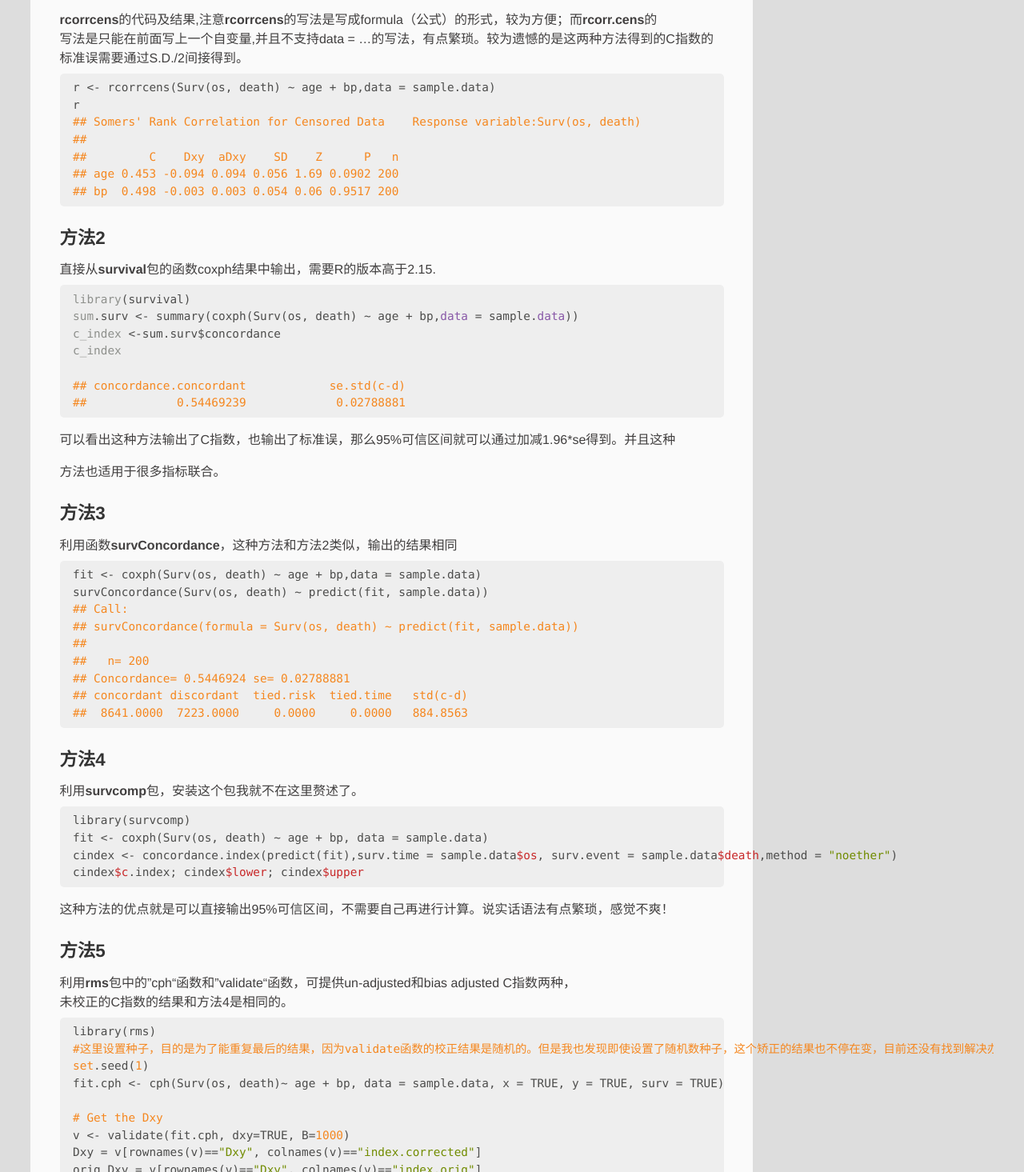
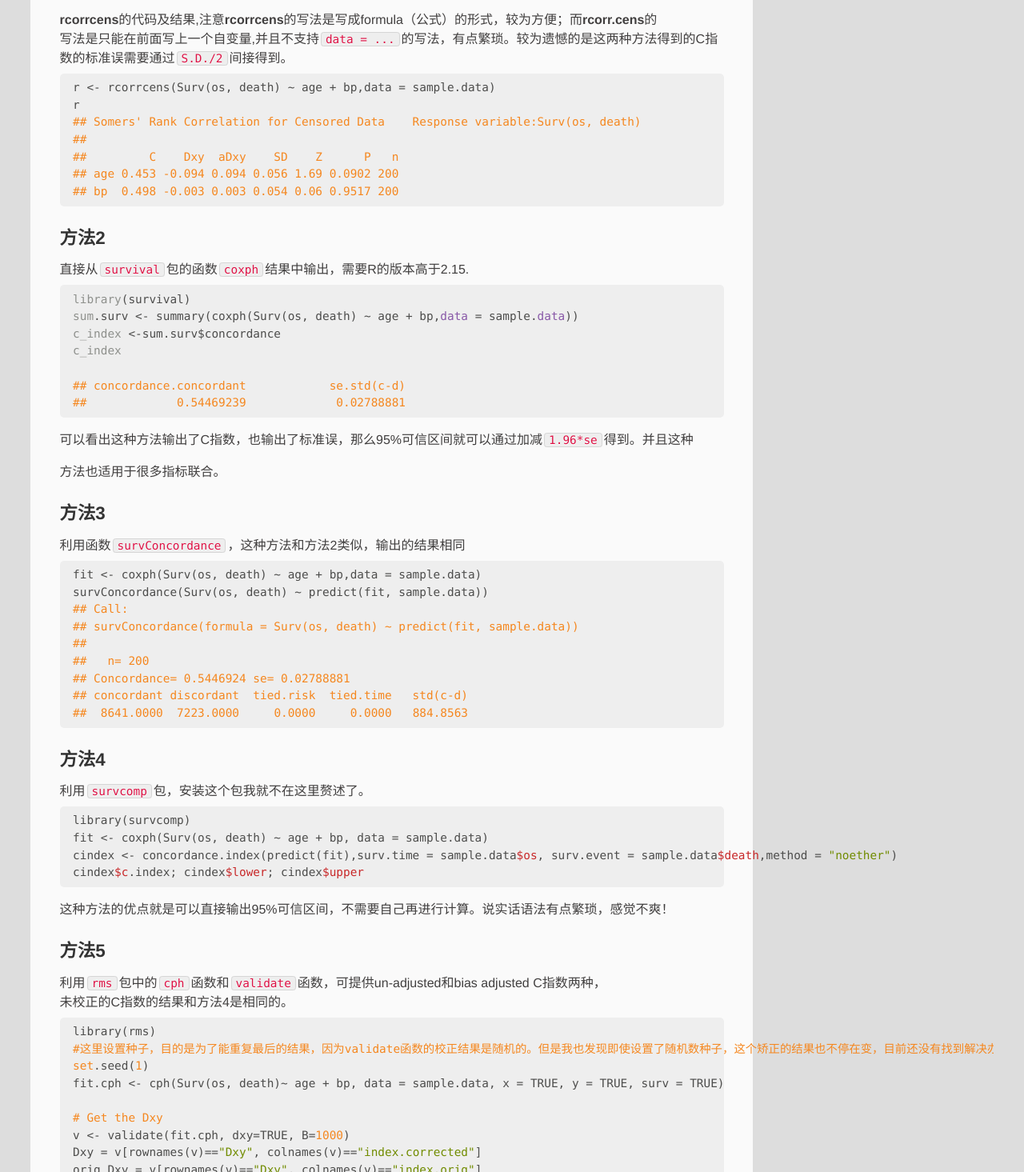
Before and after one commit to Zeemanary/Zeemanary.github.io, a plain HTML site: page 2015/10/10/cindex/index.html in a window 1280 px wide. Shown: the part 2088-3553 px from the top of the page at 80% size. Drawn offline with Linux system fonts and the light colour scheme; a script that the page names is missing.

Commit message:
Site updated: 2015-10-10 03:49:21

```diff
--- a/2015/10/10/cindex/index.html
+++ b/2015/10/10/cindex/index.html
@@ -23,7 +23,7 @@
 评价一个预测模型的表现可以从三方面来度量：
 
 区分能力（discrimination）： 指的是模型区分有病/没病，死亡/活着等结局的预测能力。简单举个例子，比如说，现有100个人，50个有病，50个健康；你用预测模型预测出46个有病，54个没病。那么这46个覆盖到50个真正有病的人的多少就直接决定了你模型预测的靠谱">
-<meta property="og:updated_time" content="2015-10-09T19:23:26.085Z">
+<meta property="og:updated_time" content="2015-10-09T19:48:29.613Z">
 <meta name="twitter:card" content="summary">
 <meta name="twitter:title" content="C-index/C-statistic 计算的5种不同方法及比较">
 <meta name="twitter:description" content="前言声明： 所有计算基于R软件，如果有人问其他软件如何实现，请自行Google。
@@ -163,7 +163,7 @@ head(sample.data)
 <span class="preprocessor">##   <span class="number">4.528492e-01</span>  -<span class="number">9.430156e-02</span>   <span class="number">5.565299e-02</span>   <span class="number">2.000000e+02</span>   <span class="number">0.000000e+00</span> </span>
 <span class="preprocessor">##     uncensored Relevant Pairs     Concordant      Uncertain </span>
 <span class="preprocessor">##   <span class="number">1.290000e+02</span>   <span class="number">3.172800e+04</span>   <span class="number">1.436800e+04</span>   <span class="number">8.072000e+03</span></span>
-</code></pre><p> <strong>rcorrcens</strong>的代码及结果,注意<strong>rcorrcens</strong>的写法是写成formula（公式）的形式，较为方便；而<strong>rcorr.cens</strong>的<br>  写法是只能在前面写上一个自变量,并且不支持data = …的写法，有点繁琐。较为遗憾的是这两种方法得到的C指数的标准误需要通过S.D./2间接得到。</p>
+</code></pre><p> <strong>rcorrcens</strong>的代码及结果,注意<strong>rcorrcens</strong>的写法是写成formula（公式）的形式，较为方便；而<strong>rcorr.cens</strong>的<br>  写法是只能在前面写上一个自变量,并且不支持<code>data = ...</code>的写法，有点繁琐。较为遗憾的是这两种方法得到的C指数的标准误需要通过<code>S.D./2</code>间接得到。</p>
 <pre><code>r &lt;- rcorrcens(Surv(os, death) ~ age + bp,data = sample.data)
 r
 <span class="preprocessor">## Somers' Rank Correlation for Censored Data    Response variable:Surv(os, death)</span>
@@ -171,7 +171,7 @@ r
 <span class="preprocessor">##         C    Dxy  aDxy    SD    Z      P   n</span>
 <span class="preprocessor">## age 0.453 -0.094 0.094 0.056 1.69 0.0902 200</span>
 <span class="preprocessor">## bp  0.498 -0.003 0.003 0.054 0.06 0.9517 200</span>
-</code></pre><h3 id="方法2"><strong>方法2</strong></h3><p>直接从<strong>survival</strong>包的函数coxph结果中输出，需要R的版本高于2.15.    </p>
+</code></pre><h3 id="方法2"><strong>方法2</strong></h3><p>直接从<code>survival</code>包的函数<code>coxph</code>结果中输出，需要R的版本高于2.15.    </p>
 <pre><code><span class="title">library</span>(survival)
 <span class="title">sum</span>.surv &lt;- summary(coxph(<span class="type">Surv</span>(os, death) ~ age + bp,<span class="typedef"><span class="keyword">data</span> = sample.<span class="keyword">data</span>))</span>
 <span class="title">c_index</span> &lt;-sum.surv$concordance
@@ -179,9 +179,9 @@ r
 
 <span class="preprocessor">## concordance.concordant            se.std(c-d) </span>
 <span class="preprocessor">##             0.54469239             0.02788881</span>
-</code></pre><p>可以看出这种方法输出了C指数，也输出了标准误，那么95%可信区间就可以通过加减1.96*se得到。并且这种</p>
+</code></pre><p>可以看出这种方法输出了C指数，也输出了标准误，那么95%可信区间就可以通过加减<code>1.96*se</code>得到。并且这种</p>
 <p>方法也适用于很多指标联合。</p>
-<h3 id="方法3"><strong>方法3</strong></h3><p>利用函数<strong>survConcordance</strong>，这种方法和方法2类似，输出的结果相同</p>
+<h3 id="方法3"><strong>方法3</strong></h3><p>利用函数<code>survConcordance</code>，这种方法和方法2类似，输出的结果相同</p>
 <pre><code>fit &lt;- coxph(Surv(os, death) ~ age + bp,data = sample.data)
 survConcordance(Surv(os, death) ~ predict(fit, sample.data))
 <span class="preprocessor">## Call:</span>
@@ -191,13 +191,13 @@ survConcordance(Surv(os, death) ~ predict(fit, sample.data))
 <span class="preprocessor">## Concordance= <span class="number">0.5446924</span> se= <span class="number">0.02788881</span></span>
 <span class="preprocessor">## concordant discordant  tied.risk  tied.time   std(c-d) </span>
 <span class="preprocessor">##  <span class="number">8641.0000</span>  <span class="number">7223.0000</span>     <span class="number">0.0000</span>     <span class="number">0.0000</span>   <span class="number">884.8563</span></span>
-</code></pre><h3 id="方法4"><strong>方法4</strong></h3><p>利用<strong>survcomp</strong>包，安装这个包我就不在这里赘述了。</p>
+</code></pre><h3 id="方法4"><strong>方法4</strong></h3><p>利用<code>survcomp</code>包，安装这个包我就不在这里赘述了。</p>
 <pre><code>library(survcomp)
 fit &lt;- coxph(Surv(os, death) ~ age + bp, data = sample.data)
 cindex &lt;- concordance.index(predict(fit),surv.time = sample.data<span class="variable">$os</span>, surv.event = sample.data<span class="variable">$death</span>,method = <span class="string">"noether"</span>)
 cindex<span class="variable">$c</span>.index; cindex<span class="variable">$lower</span>; cindex<span class="variable">$upper</span>
 </code></pre><p>这种方法的优点就是可以直接输出95%可信区间，不需要自己再进行计算。说实话语法有点繁琐，感觉不爽！</p>
-<h3 id="方法5"><strong>方法5</strong></h3><p>利用<strong>rms</strong>包中的”cph“函数和”validate“函数，可提供un-adjusted和bias adjusted C指数两种，<br>未校正的C指数的结果和方法4是相同的。</p>
+<h3 id="方法5"><strong>方法5</strong></h3><p>利用<code>rms</code>包中的<code>cph</code>函数和<code>validate</code>函数，可提供un-adjusted和bias adjusted C指数两种，<br>未校正的C指数的结果和方法4是相同的。</p>
 <pre><code>library(rms)
 <span class="preprocessor">#这里设置种子，目的是为了能重复最后的结果，因为validate函数的校正结果是随机的。但是我也发现即使设置了随机数种子，这个矫正的结果也不停在变，目前还没有找到解决办法，希望知道的大侠能给与指导。</span>
 <span class="built_in">set</span>.seed(<span class="number">1</span>)
--- a/index.html
+++ b/index.html
@@ -148,7 +148,7 @@ head(sample.data)
 <span class="preprocessor">##   <span class="number">4.528492e-01</span>  -<span class="number">9.430156e-02</span>   <span class="number">5.565299e-02</span>   <span class="number">2.000000e+02</span>   <span class="number">0.000000e+00</span> </span>
 <span class="preprocessor">##     uncensored Relevant Pairs     Concordant      Uncertain </span>
 <span class="preprocessor">##   <span class="number">1.290000e+02</span>   <span class="number">3.172800e+04</span>   <span class="number">1.436800e+04</span>   <span class="number">8.072000e+03</span></span>
-</code></pre><p> <strong>rcorrcens</strong>的代码及结果,注意<strong>rcorrcens</strong>的写法是写成formula（公式）的形式，较为方便；而<strong>rcorr.cens</strong>的<br>  写法是只能在前面写上一个自变量,并且不支持data = …的写法，有点繁琐。较为遗憾的是这两种方法得到的C指数的标准误需要通过S.D./2间接得到。</p>
+</code></pre><p> <strong>rcorrcens</strong>的代码及结果,注意<strong>rcorrcens</strong>的写法是写成formula（公式）的形式，较为方便；而<strong>rcorr.cens</strong>的<br>  写法是只能在前面写上一个自变量,并且不支持<code>data = ...</code>的写法，有点繁琐。较为遗憾的是这两种方法得到的C指数的标准误需要通过<code>S.D./2</code>间接得到。</p>
 <pre><code>r &lt;- rcorrcens(Surv(os, death) ~ age + bp,data = sample.data)
 r
 <span class="preprocessor">## Somers' Rank Correlation for Censored Data    Response variable:Surv(os, death)</span>
@@ -156,7 +156,7 @@ r
 <span class="preprocessor">##         C    Dxy  aDxy    SD    Z      P   n</span>
 <span class="preprocessor">## age 0.453 -0.094 0.094 0.056 1.69 0.0902 200</span>
 <span class="preprocessor">## bp  0.498 -0.003 0.003 0.054 0.06 0.9517 200</span>
-</code></pre><h3 id="方法2"><strong>方法2</strong></h3><p>直接从<strong>survival</strong>包的函数coxph结果中输出，需要R的版本高于2.15.    </p>
+</code></pre><h3 id="方法2"><strong>方法2</strong></h3><p>直接从<code>survival</code>包的函数<code>coxph</code>结果中输出，需要R的版本高于2.15.    </p>
 <pre><code><span class="title">library</span>(survival)
 <span class="title">sum</span>.surv &lt;- summary(coxph(<span class="type">Surv</span>(os, death) ~ age + bp,<span class="typedef"><span class="keyword">data</span> = sample.<span class="keyword">data</span>))</span>
 <span class="title">c_index</span> &lt;-sum.surv$concordance
@@ -164,9 +164,9 @@ r
 
 <span class="preprocessor">## concordance.concordant            se.std(c-d) </span>
 <span class="preprocessor">##             0.54469239             0.02788881</span>
-</code></pre><p>可以看出这种方法输出了C指数，也输出了标准误，那么95%可信区间就可以通过加减1.96*se得到。并且这种</p>
+</code></pre><p>可以看出这种方法输出了C指数，也输出了标准误，那么95%可信区间就可以通过加减<code>1.96*se</code>得到。并且这种</p>
 <p>方法也适用于很多指标联合。</p>
-<h3 id="方法3"><strong>方法3</strong></h3><p>利用函数<strong>survConcordance</strong>，这种方法和方法2类似，输出的结果相同</p>
+<h3 id="方法3"><strong>方法3</strong></h3><p>利用函数<code>survConcordance</code>，这种方法和方法2类似，输出的结果相同</p>
 <pre><code>fit &lt;- coxph(Surv(os, death) ~ age + bp,data = sample.data)
 survConcordance(Surv(os, death) ~ predict(fit, sample.data))
 <span class="preprocessor">## Call:</span>
@@ -176,13 +176,13 @@ survConcordance(Surv(os, death) ~ predict(fit, sample.data))
 <span class="preprocessor">## Concordance= <span class="number">0.5446924</span> se= <span class="number">0.02788881</span></span>
 <span class="preprocessor">## concordant discordant  tied.risk  tied.time   std(c-d) </span>
 <span class="preprocessor">##  <span class="number">8641.0000</span>  <span class="number">7223.0000</span>     <span class="number">0.0000</span>     <span class="number">0.0000</span>   <span class="number">884.8563</span></span>
-</code></pre><h3 id="方法4"><strong>方法4</strong></h3><p>利用<strong>survcomp</strong>包，安装这个包我就不在这里赘述了。</p>
+</code></pre><h3 id="方法4"><strong>方法4</strong></h3><p>利用<code>survcomp</code>包，安装这个包我就不在这里赘述了。</p>
 <pre><code>library(survcomp)
 fit &lt;- coxph(Surv(os, death) ~ age + bp, data = sample.data)
 cindex &lt;- concordance.index(predict(fit),surv.time = sample.data<span class="variable">$os</span>, surv.event = sample.data<span class="variable">$death</span>,method = <span class="string">"noether"</span>)
 cindex<span class="variable">$c</span>.index; cindex<span class="variable">$lower</span>; cindex<span class="variable">$upper</span>
 </code></pre><p>这种方法的优点就是可以直接输出95%可信区间，不需要自己再进行计算。说实话语法有点繁琐，感觉不爽！</p>
-<h3 id="方法5"><strong>方法5</strong></h3><p>利用<strong>rms</strong>包中的”cph“函数和”validate“函数，可提供un-adjusted和bias adjusted C指数两种，<br>未校正的C指数的结果和方法4是相同的。</p>
+<h3 id="方法5"><strong>方法5</strong></h3><p>利用<code>rms</code>包中的<code>cph</code>函数和<code>validate</code>函数，可提供un-adjusted和bias adjusted C指数两种，<br>未校正的C指数的结果和方法4是相同的。</p>
 <pre><code>library(rms)
 <span class="preprocessor">#这里设置种子，目的是为了能重复最后的结果，因为validate函数的校正结果是随机的。但是我也发现即使设置了随机数种子，这个矫正的结果也不停在变，目前还没有找到解决办法，希望知道的大侠能给与指导。</span>
 <span class="built_in">set</span>.seed(<span class="number">1</span>)
```
